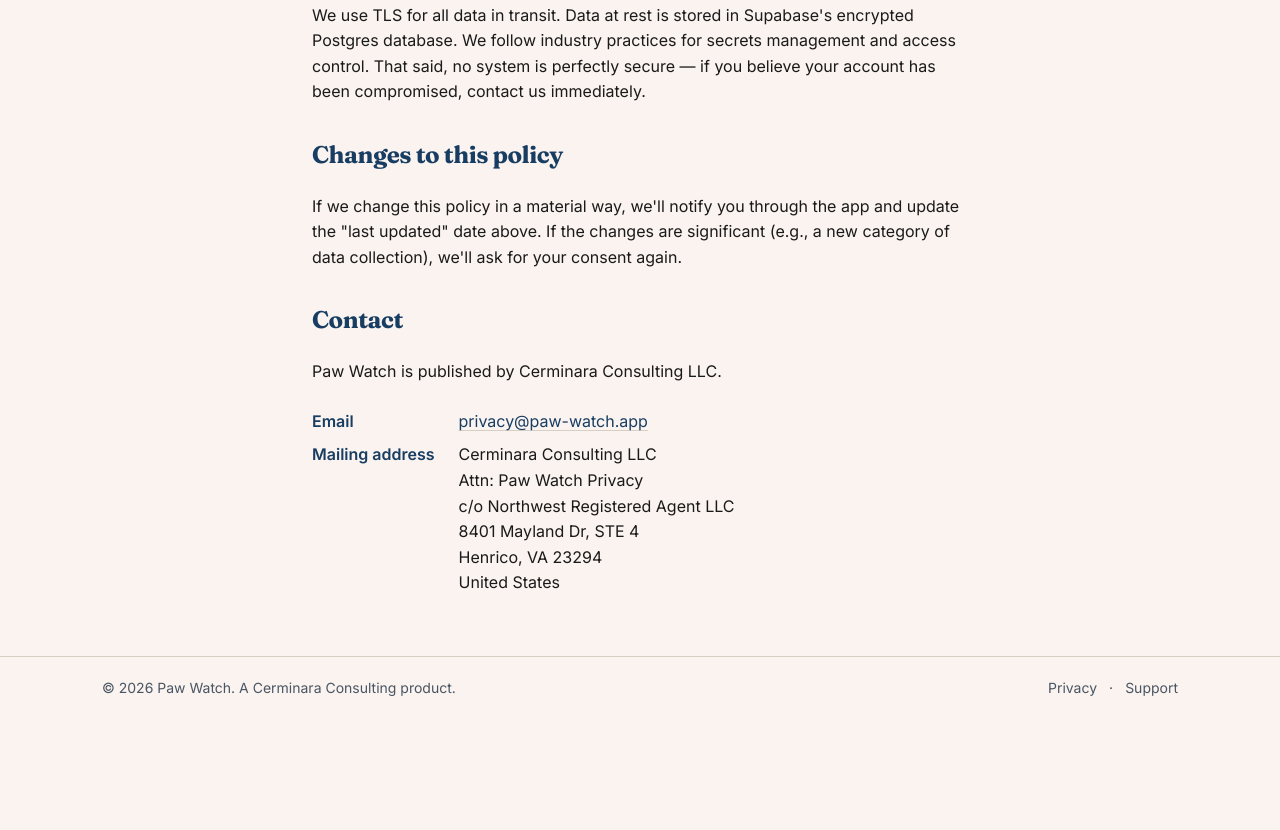
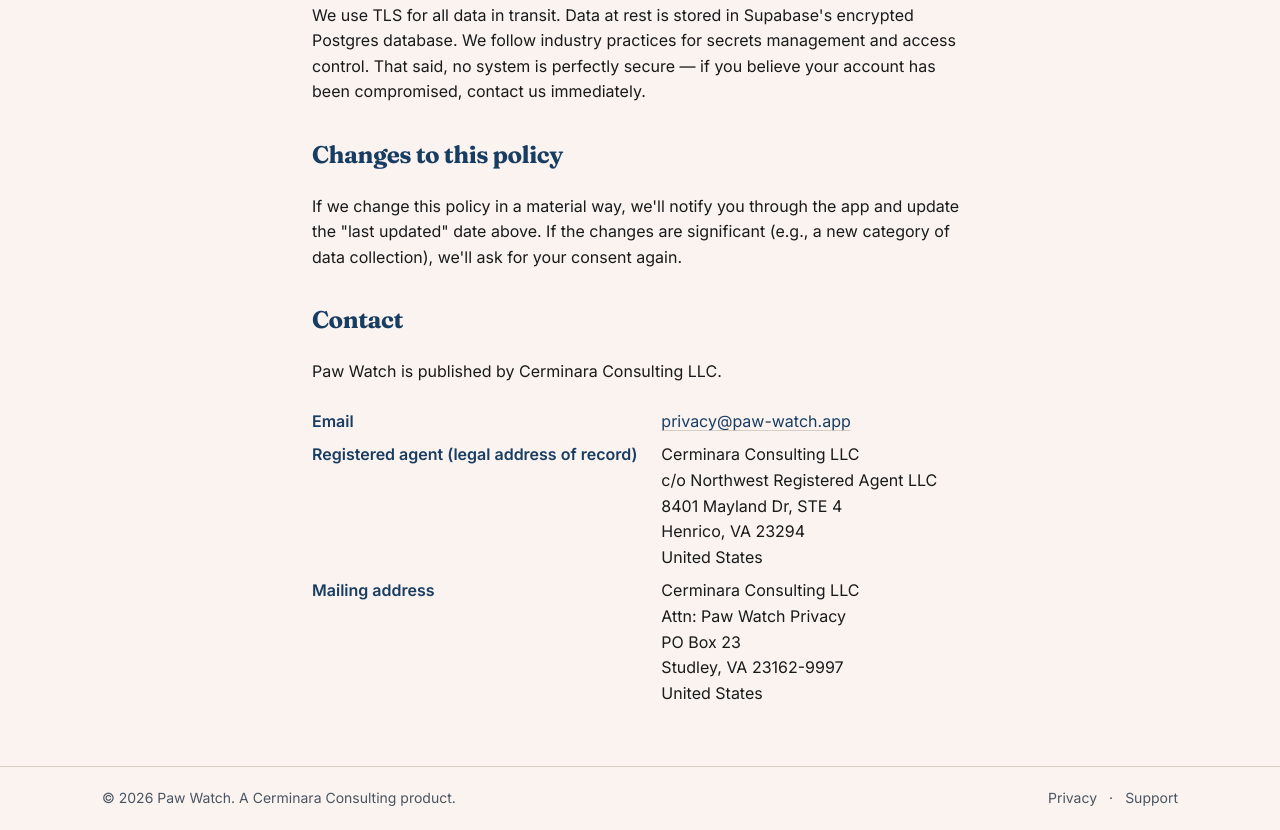
Before and after one commit to cerminara-consulting/pawwatch-site, an Astro site: page /privacy-policy in a window 1280 px wide. Shown: the part 4829-5659 px from the top of the page. Before the commit the page ends 5548 px from the top, so only its background shows below. Built offline with nearby package versions, Linux system fonts and the light colour scheme; Astro itself is replaced by a stand-in of ours.

Commit message:
fix(privacy): add PO Box 23 Studley VA as mailing address
Splits contact block into:
- Registered agent (legal address of record): Mayland Drive, Henrico VA
- Mailing address: Cerminara Consulting, PO Box 23, Studley VA 23162-9997

The Mayland Drive address remains because it is the registered
agent address on file with VA SCC. The PO Box is the new
mailing address for inbound privacy / app-support correspondence.

```diff
--- a/src/pages/privacy-policy.astro
+++ b/src/pages/privacy-policy.astro
@@ -319,15 +319,22 @@ const lastUpdated = "2026-08-14";
     <dl class="contact">
       <dt>Email</dt>
       <dd><a href="mailto:privacy@paw-watch.app">privacy@paw-watch.app</a></dd>
-      <dt>Mailing address</dt>
+      <dt>Registered agent (legal address of record)</dt>
       <dd>
         Cerminara Consulting LLC<br />
-        Attn: Paw Watch Privacy<br />
         c/o Northwest Registered Agent LLC<br />
         8401 Mayland Dr, STE 4<br />
         Henrico, VA 23294<br />
         United States
       </dd>
+      <dt>Mailing address</dt>
+      <dd>
+        Cerminara Consulting LLC<br />
+        Attn: Paw Watch Privacy<br />
+        PO Box 23<br />
+        Studley, VA 23162-9997<br />
+        United States
+      </dd>
     </dl>
   </section>
 </Layout>
```
